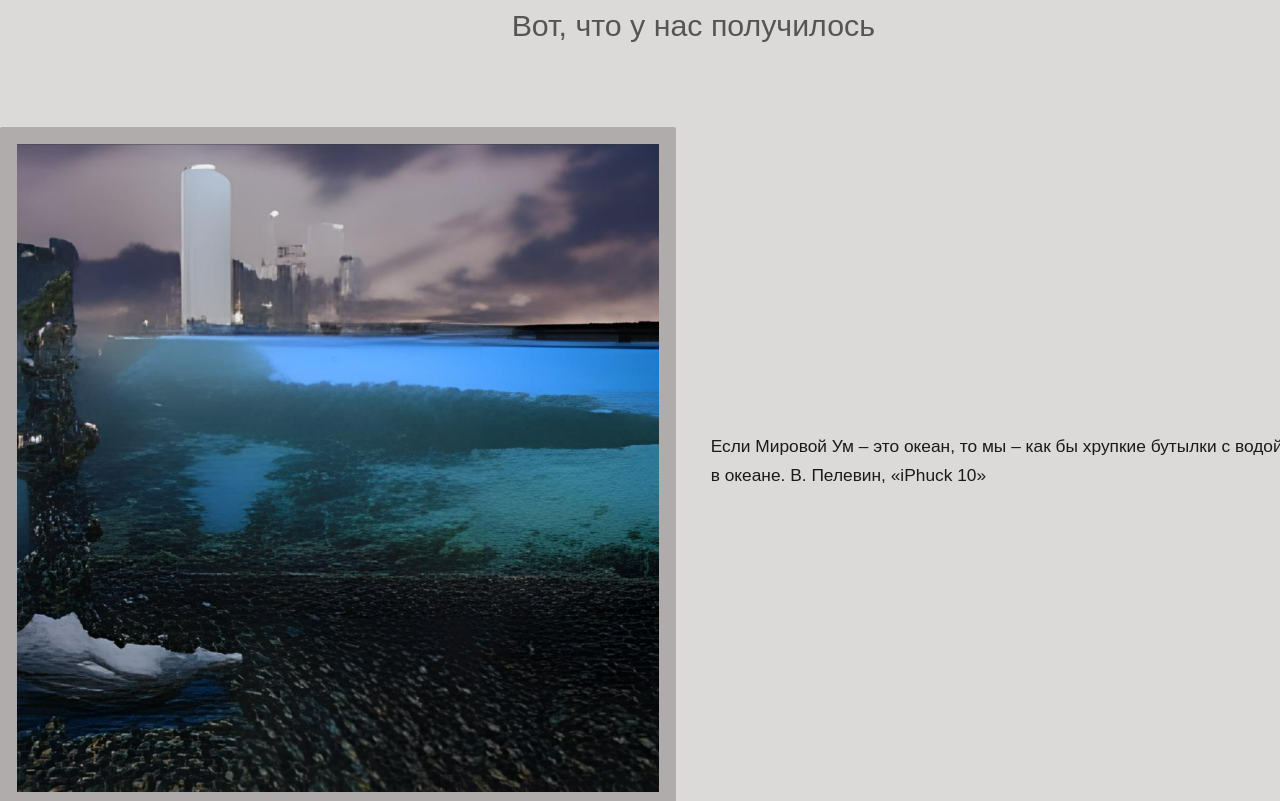
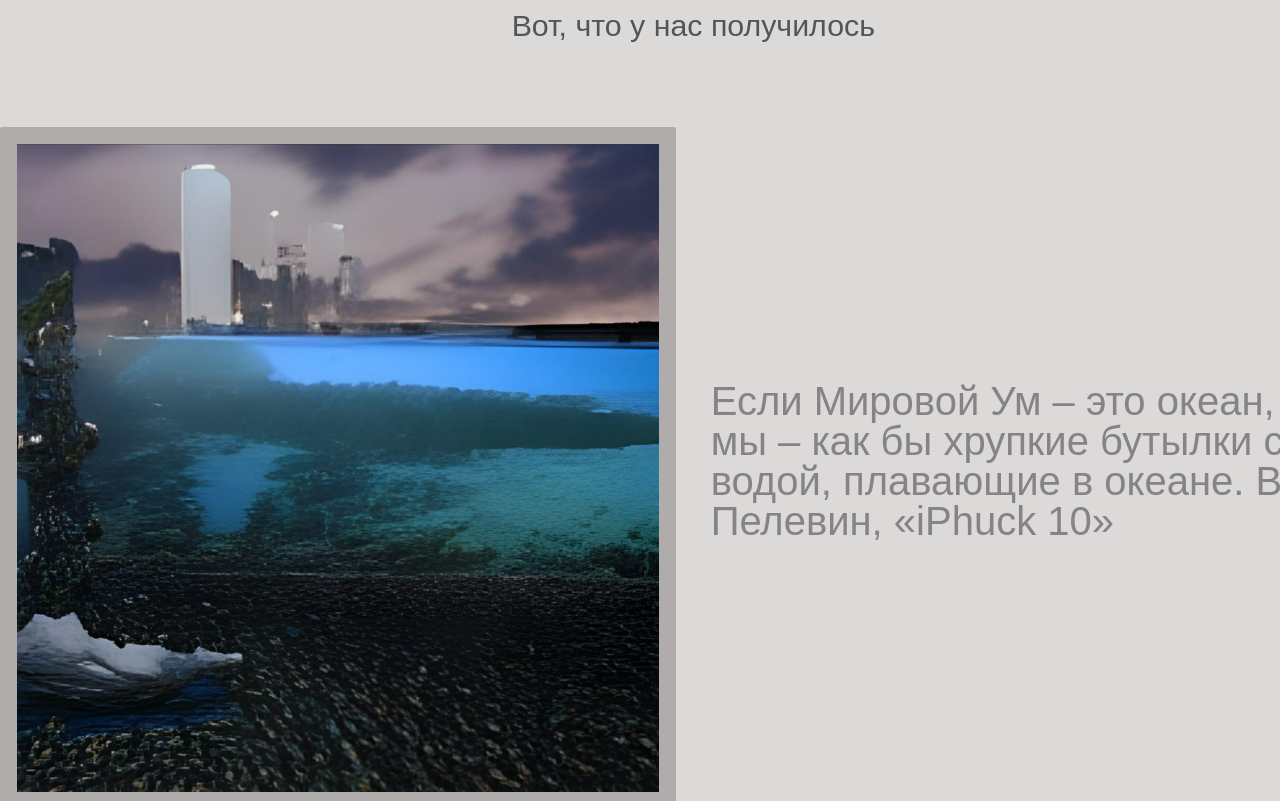
Before and after one commit to kszlobanova/web_100, a plain HTML site: page templates/index.html in a window 1280 px wide. Shown: the part 2759-3560 px from the top of the page. Drawn offline with Linux system fonts and the light colour scheme.

Commit message:
quote font

```diff
--- a/static/main.css
+++ b/static/main.css
@@ -155,6 +155,10 @@ body {
             flex-direction: row;
             align-items: center;
             margin-bottom: 15px;
+			font-weight: normal;
+			line-height: 1;
+			font-size: 40px;
+			color:  rgba(46, 45, 45, 0.5);
 		}
 
 /* List */
```
